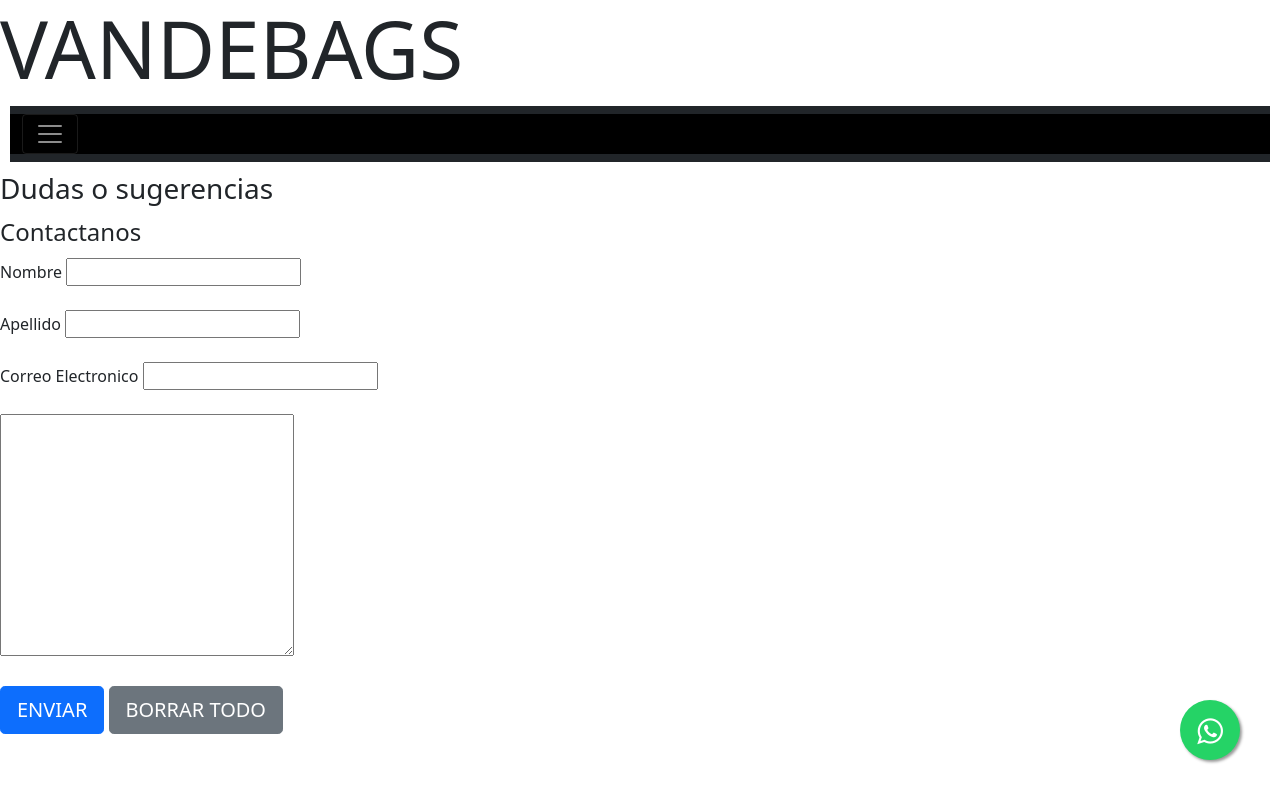
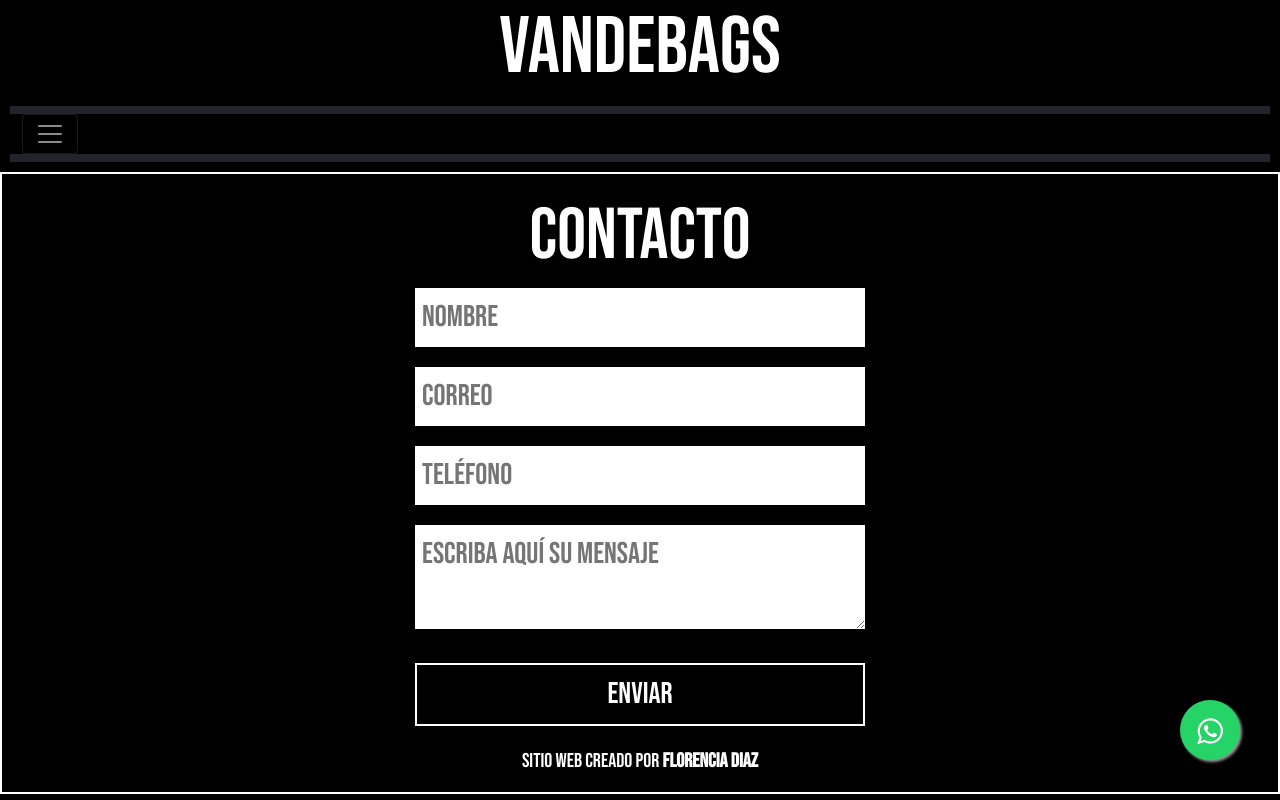
Before and after one commit to FlorenciaDiaz97/vandebags, a website: page Pages/Contacto.html in a window 1280 px wide. Drawn offline with nearby package versions, Linux system fonts and the light colour scheme.

Commit message:
modificaciones sass y form

```diff
--- a/Pages/Contacto.html
+++ b/Pages/Contacto.html
@@ -44,29 +44,17 @@
         </div>
       </nav>
 
-    <section id="contacto">
-    <h3>Dudas o sugerencias</h3>
+    <section id="texto">
 
     <form>
-        <fieldset>
-        <legend>Contactanos</legend>
-        <label for="Nombre">Nombre</label>
-        <input id="Nombre" type="text">
-        <br><br>
-        <label for="">Apellido</label>
-        <input type="">
-        <br><br>
-        <label for="">Correo Electronico</label>
-        <input type="email">
-        <br><br>
-        <textarea name="" id="" cols="30" rows="10"></textarea>
-        <br><br>
-        <button type="button" class="btn btn-primary btn-lg">ENVIAR</button>
-        <button type="button" class="btn btn-secondary btn-lg">BORRAR TODO</button>
-        </fieldset>
+        <h2 class="display-2">CONTACTO</h2>
+        <input type="text" name="Nombre" placeholder="Nombre">
+        <input type="text" name="Correo" placeholder="Correo">
+        <input type="text" name=" Teléfono" placeholder="Teléfono">
+        <textarea name="mensaje" placeholder="Escriba aquí su mensaje"></textarea>
+        <input type="button" value="ENVIAR" id="boton">
 
     </form>
-    <div class="clearfix"></div>
 
     <section>
 <footer>
--- a/SASS/_body.scss
+++ b/SASS/_body.scss
@@ -1,7 +1,8 @@
 @import url('https://fonts.googleapis.com/css2?family=Bebas+Neue&display=swap');
 body {
     background-image: url(../imagenes/abstract-black-and-white-marble-textured-background.jpg);
-    background-size: cover;
+    background-size: 100vw 100vh;
+    background-attachment: fixed;
     height: calc(100vh-100px);
     nav {
         margin: 10px;
--- a/SASS/_footer.scss
+++ b/SASS/_footer.scss
@@ -39,9 +39,6 @@
 }
 
 @media screen and (max-width: 900px) {
-    footer {
-        font-size: 10px;
-    }
     main {
         font-size: 20px;
     }
--- a/SASS/_paginas.scss
+++ b/SASS/_paginas.scss
@@ -1,8 +1,98 @@
+$text-color: white;
+$fondo-color: black;
 body {
-    color: white;
+    color: $text-color;
     text-align: center;
+    font-family:'Bebas Neue', cursive;
+    background-color: $fondo-color;
+    header {
+        font-family:'Bebas Neue', cursive;
+        color: $text-color;
+    }
+
+}
+
+form {
+    width: 450px;
+    margin: auto;
+    box-sizing: border-box;
+    margin-top: 20px;
+    background: $fondo-color;
+    padding: 10px 20px
+
+    h2{
+        font-size: 30px;
+    }
+
+    input, textarea{
+        width: 100%;
+        margin-bottom: 20px;
+        padding: 7px;
+        box-sizing: border-box;
+        font-size: 20 px;
+        border: none;
+    }
+    textarea {
+        min-height: 100px;
+        max-width: 200px;
+        max-width: 100%;
+    }
+
+}
+#boton {
+    background: $fondo-color;
+    color: $text-color;
+    border: 2px solid white;
+}
+#boton:hover {
+    cursor: pointer;
+}
+
+#texto {
     font-size: 30px;
+    background-color: $fondo-color;
+    border: 2px solid white;
+}
+.carteras {
+    display: grid;
+    grid-template-columns: 1fr 1fr 1fr 1fr;
+    grid-area: carteras;
+}
+ .item {
+    background-color: $fondo-color;
+    border: white 5px solid;
+ }
+.texto {
     font-family:'Bebas Neue', cursive;
-    border: 2px solid white;
-    background-color: black;
+    font-size: 200%;
+    color: $text-color;
+    text-align: center;
+    .textob {
+        font-family:'Bebas Neue', cursive;
+        font-size: 150%;
+        color: $text-color;
+        text-align: left;
+    }
+
 }
+
+
+button {
+    background-color: $fondo-color;
+    border: white 2px solid;
+    color: $text-color;
+    font-family:'Bebas Neue', cursive;
+    font-size: 200%;
+    text-align: right;
+    animation: pulse;
+    animation-duration: 30s;
+    animation-delay: 0s;
+    transition-property: top;
+    transition-duration: 3s, 10s;
+}
+
+@media (max-widht: 480px) {
+    form{
+        width: 100%;
+    }
+}
--- a/SASS/estilo.scss
+++ b/SASS/estilo.scss
@@ -1,4 +1,4 @@
-@import "body","footer";
+@import "body","footer","paginas";
 
 * {
     margin: 0;
```
Also changed, not shown: Pages/Envios.html (+6 -5 lines), Pages/Mediosdepago.html (+5 -5 lines), Pages/Productos.html (+2 -2 lines), Pages/Sobrenosotros.html (+1 -1 lines), SASS/estilo.css, 1 other file.
